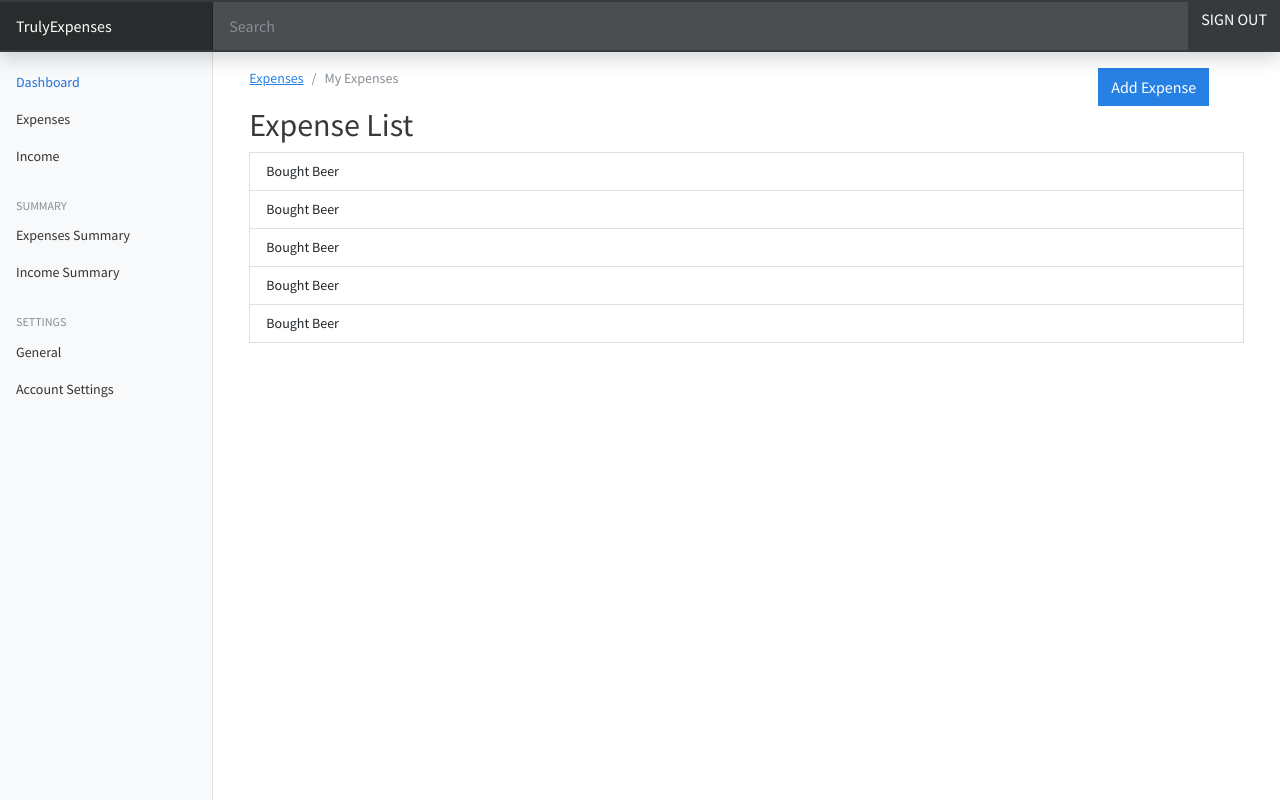
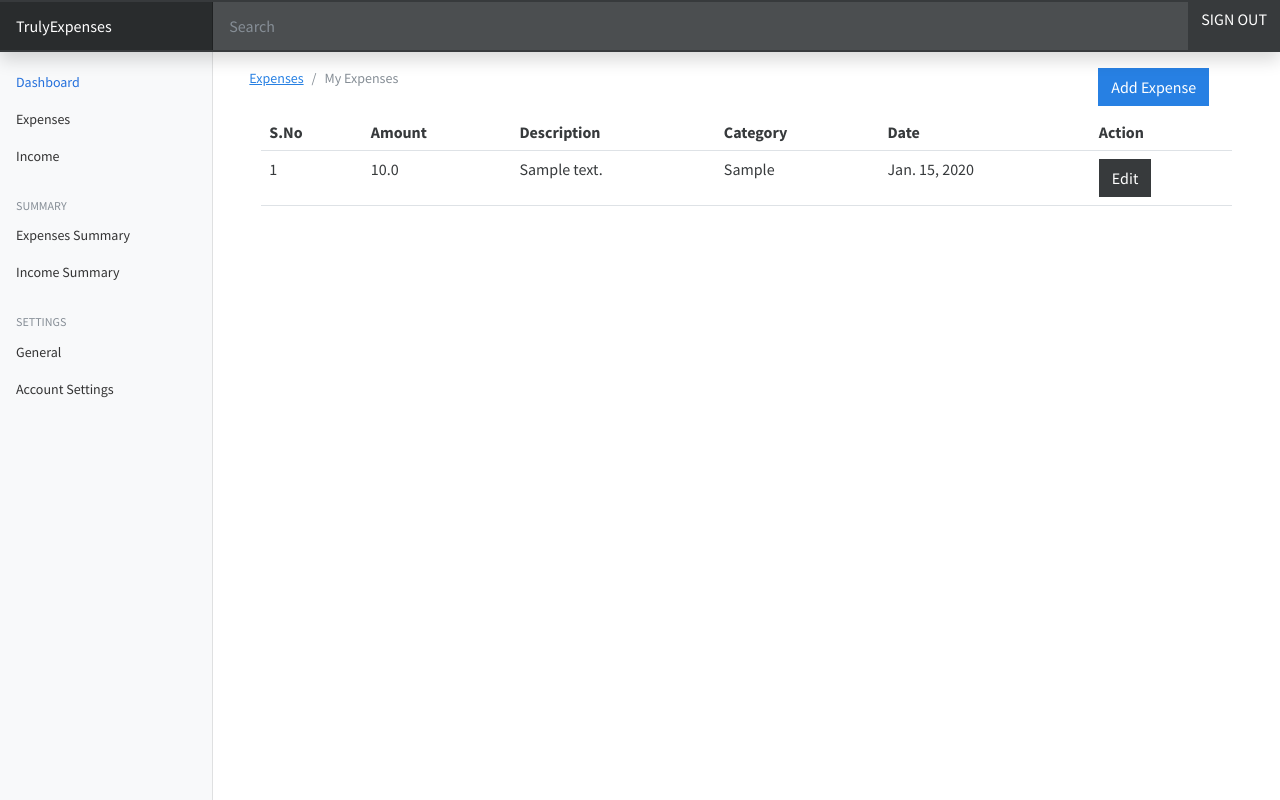
Before and after one commit to sixdgt/expenses, a Django app: page / in a window 1280 px wide. Run offline with Django 4.2, Linux system fonts and the light colour scheme; a user stored in the database is signed in; tables that the repository leaves empty hold one stand-in row (values such as "Sample post"); some libraries are stand-ins or nearby versions.

Commit message:
expense create, list, edit & update

```diff
--- a/expenseswebsite/expenses/urls.py
+++ b/expenseswebsite/expenses/urls.py
@@ -4,4 +4,6 @@ from . import views
 urlpatterns = [
     path('', views.index, name="expenses"),
     path('add-expense', views.add_expense, name="expense.add"),
+    path('edit-expense/<int:id>/', views.edit_expense, name="expense.edit"),
+    path('delete-expense/<int:id>/', views.delete_expense, name="expense.delete"),
 ]
--- a/expenseswebsite/expenses/views.py
+++ b/expenseswebsite/expenses/views.py
@@ -1,4 +1,4 @@
-from django.shortcuts import render
+from django.shortcuts import render, redirect
 from django.contrib.auth.decorators import login_required
 from .models import Category, Expense
 from django.contrib import messages
@@ -8,7 +8,8 @@ from django.contrib import messages
 @login_required(login_url='/authentication/login')
 def index(request):
     categories = Category.objects.all()
-    context = {"categories": categories}
+    expenses = Expense.objects.filter(owner=request.user)
+    context = {"categories": categories, "expenses": expenses}
     return render(request, 'expenses/index.html', context)
 
 def add_expense(request):
@@ -21,6 +22,8 @@ def add_expense(request):
     if request.method == "POST":
         amount = request.POST.get('amount')
         description = request.POST.get('description')
+        date = request.POST.get('date')
+        category = request.POST.get('category')
 
         if not amount:
             messages.error(request, "Amount is required")
@@ -29,4 +32,48 @@ def add_expense(request):
             messages.error(request, "Description is required")
             return render(request, "expenses/add_expense.html", context)
 
+        Expense.objects.create(amount=amount, description=description,
+        category=category, date=date, owner=request.user)
+        messages.success(request, "Expense added successfully")
+        return redirect("expenses")
+
     return render(request, "expenses/add_expense.html", context)
+
+
+def edit_expense(request, id):
+    expense = Expense.objects.get(pk=id)
+    categories = Category.objects.all()
+    context = {
+        "values": expense,
+        "categories": categories
+    }
+    if request.method == "GET":
+        return render(request, "expenses/edit_expense.html", context)
+
+    if request.method == "POST":
+        amount = request.POST.get('amount')
+        description = request.POST.get('description')
+        date = request.POST.get('date')
+        category = request.POST.get('category')
+
+        if not amount:
+            messages.error(request, "Amount is required")
+            return render(request, "expenses/edit_expense.html", context)
+        if not description:
+            messages.error(request, "Description is required")
+            return render(request, "expenses/edit_expense.html", context)
+
+        expense.amount= amount
+        expense.description=description
+        expense.category=category
+        expense.date=date
+        expense.owner=request.user
+        expense.save()
+        messages.success(request, "Expense updated successfully")
+        return redirect("expenses")
+
+def delete_expense(request, id):
+    expense = Expense.objects.get(pk=id)
+    expense.delete()
+    messages.success(request, "Expense removed")
+    return redirect("expenses")
--- a/expenseswebsite/templates/expenses/index.html
+++ b/expenseswebsite/templates/expenses/index.html
@@ -3,7 +3,7 @@
 {% block content %}
 <div class="container mt-3">
 
-    <div class="row">
+    <div class="row mb-2">
         <div class="col-md-10">
             <nav aria-label="breadcrumb">
                 <ol class="breadcrumb">
@@ -18,13 +18,32 @@
     </div>
 
     {% include 'partials/_message.html' %}
-    <h2>Expense List</h2>
-    <ul class="list-group">
-        <li class="list-group-item">Bought Beer</li>
-        <li class="list-group-item">Bought Beer</li>
-        <li class="list-group-item">Bought Beer</li>
-        <li class="list-group-item">Bought Beer</li>
-        <li class="list-group-item">Bought Beer</li>
-    </ul>
+
+    <div class="container">
+        <table class="table table-stripped table-hover">
+            <thead>
+                <tr>
+                    <th>S.No</th>
+                    <th>Amount</th>
+                    <th>Description</th>
+                    <th>Category</th>
+                    <th>Date</th>
+                    <th>Action</th>
+                </tr>
+            </thead>
+            <tbody>
+                {% for expense in expenses %}
+                <tr>
+                    <td>{{ forloop.counter }}</td>
+                    <td>{{ expense.amount }}</td>
+                    <td>{{ expense.description }}</td>
+                    <td>{{ expense.category }}</td>
+                    <td>{{ expense.date }}</td>
+                    <td><a href="{% url 'expense.edit' expense.id %}" class="btn btn-secondary">Edit</a></td>
+                </tr>
+                {% endfor %}
+            </tbody>
+        </table>
+    </div>
 </div>
 {% endblock %}
```
Also changed, not shown: expenseswebsite/templates/expenses/edit_expense.html (added, +50 -0 lines).
